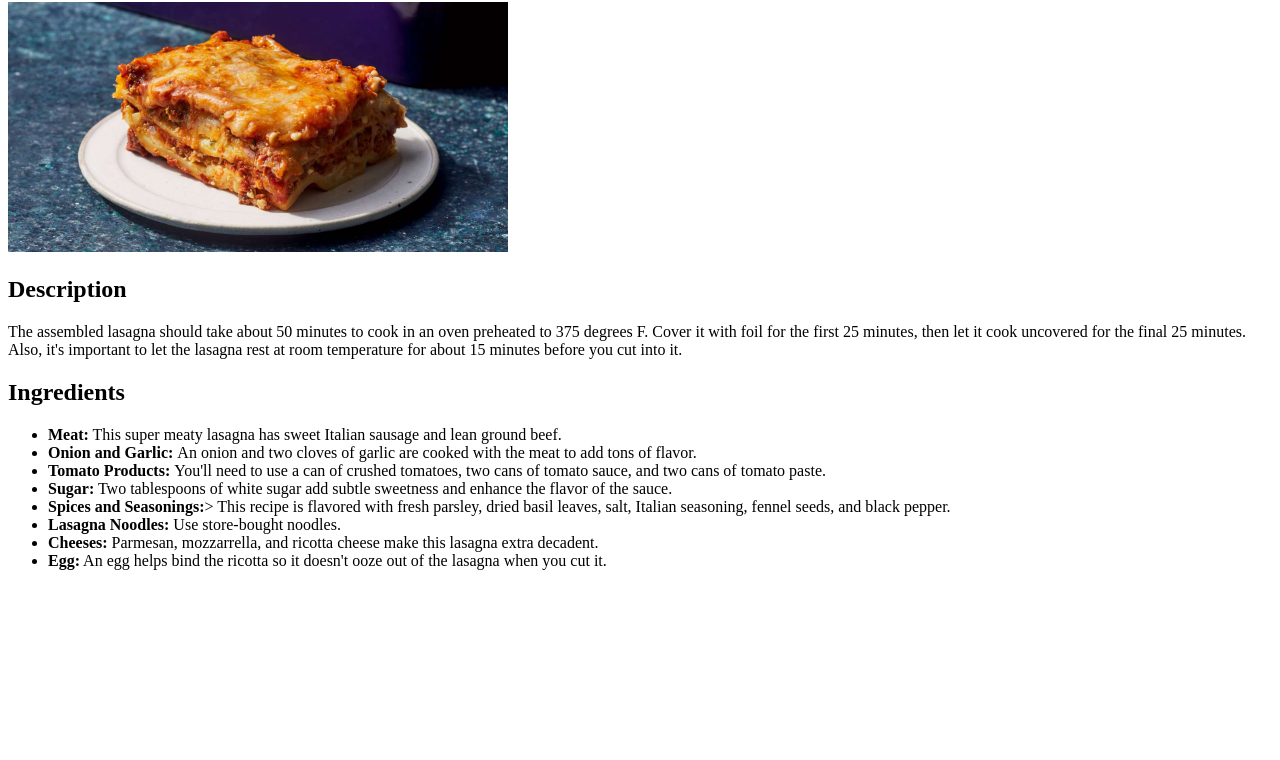
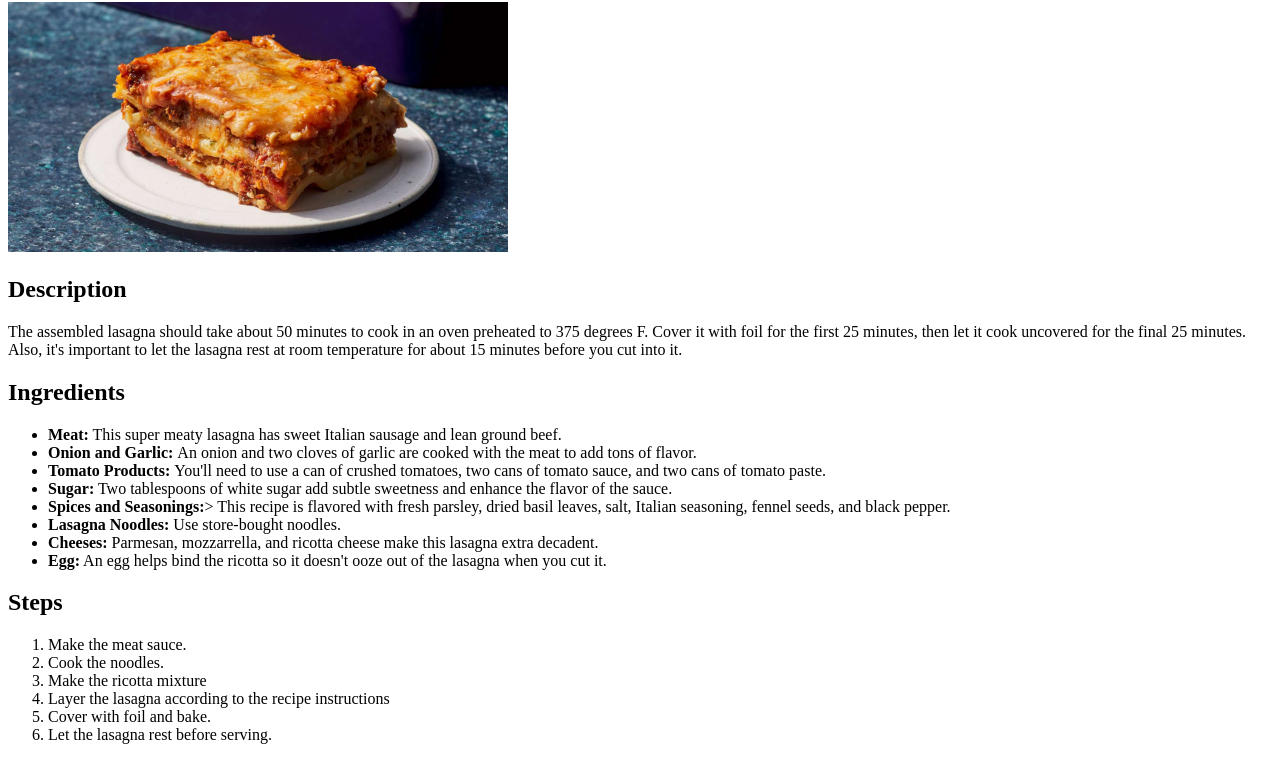
Before and after one commit to NGHades/odin-recipes, a plain HTML site: page recipes/lasagna.html in a window 1280 px wide. Shown: the part 78-838 px from the top of the page. Before the commit the page ends 800 px from the top, so only its background shows below. Drawn offline with Linux system fonts and the light colour scheme.

Commit message:
Added steps to lasagna recipe

```diff
--- a/recipes/lasagna.html
+++ b/recipes/lasagna.html
@@ -25,4 +25,14 @@
         <li><strong>Egg:</strong> An egg helps bind the ricotta so it doesn't ooze out of the lasagna when you cut it.</li>
     </ul>
 
+    <h2>Steps</h2>
+    <ol>
+        <li>Make the meat sauce.</li>
+        <li>Cook the noodles.</li>
+        <li>Make the ricotta mixture</li>
+        <li>Layer the lasagna according to the recipe instructions</li>
+        <li>Cover with foil and bake.</li>
+        <li>Let the lasagna rest before serving.</li>
+    </ol>
+
 </html>
```
